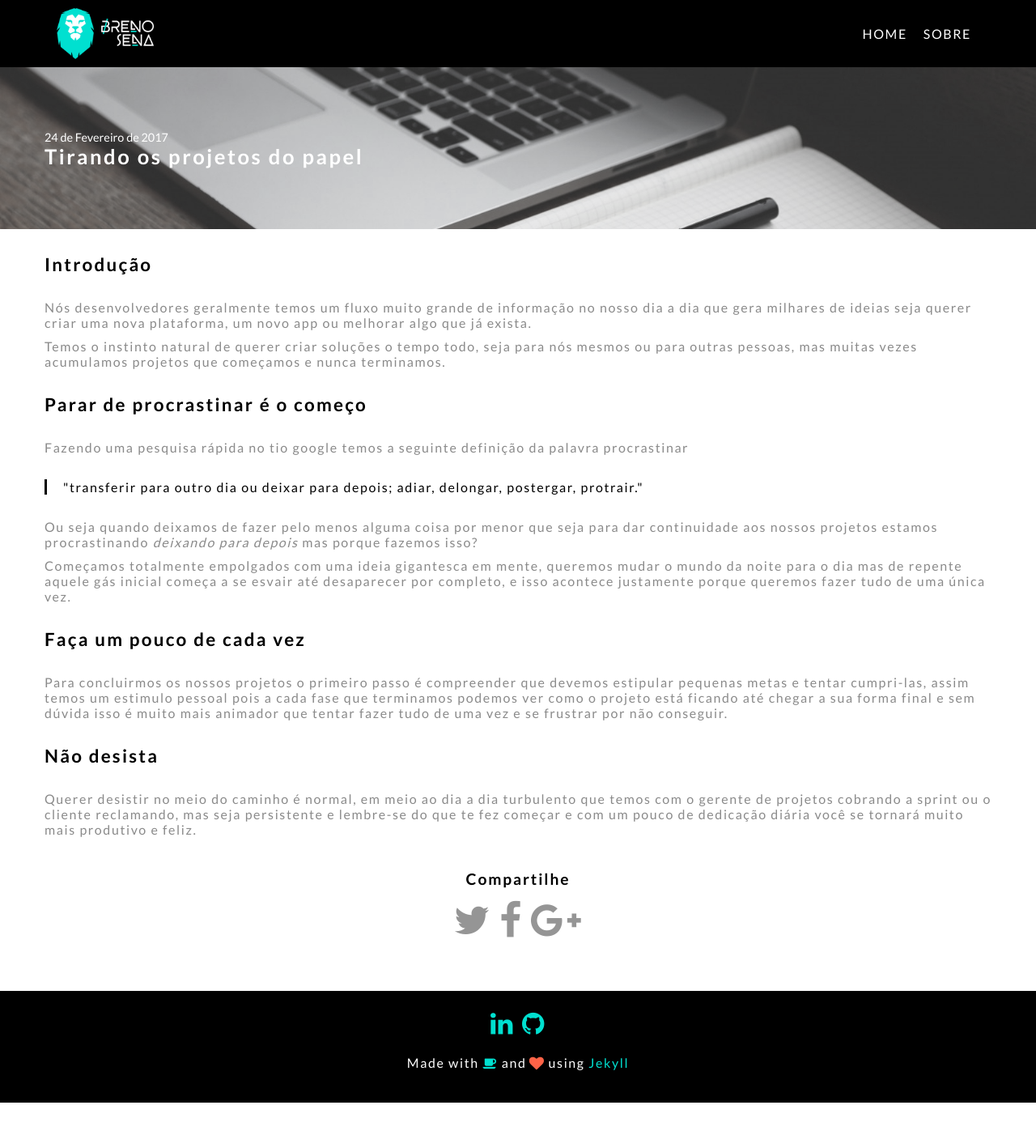
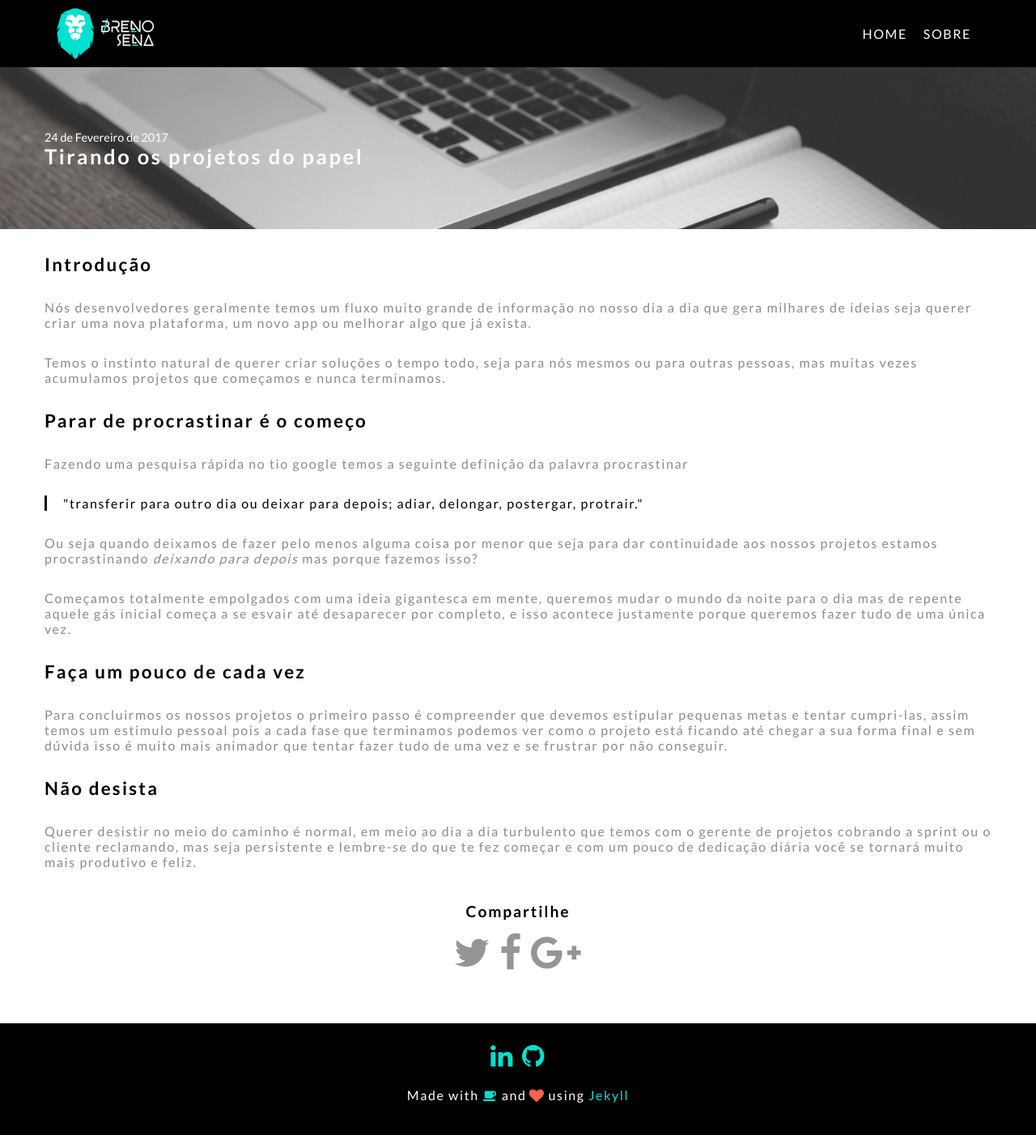
Before and after one commit to brenofsena/brenofsena.github.io, a Jekyll site: the page built from _posts/2017-02-24-tirando-os-projetos-do-papel.markdown, in a window 1280 px wide. Shown: the whole page at 81% size. Built offline with Jekyll 4.4.1, drawn with Linux system fonts in a browser that asks for light colours; nearby versions of some CDN libraries; comment, search, counter and statistics services are not loaded; before the commit the page ends 1362 px from its top, so only the background shows below that.

Commit message:
Ajuste de espaçamento no post

```diff
--- a/_sass/_layout.scss
+++ b/_sass/_layout.scss
@@ -274,7 +274,7 @@
     p {
       color: #8a8a8a;
       font-size: 1em;
-      margin: 10px 0;
+      margin: 30px 0;
     }
     a {
       text-decoration: none;
@@ -347,7 +347,7 @@
   p {
     color: #8a8a8a;
     font-size: 1em;
-    margin: 10px 0;
+    margin: 30px 0;
   }
   ul {
     li {
```
